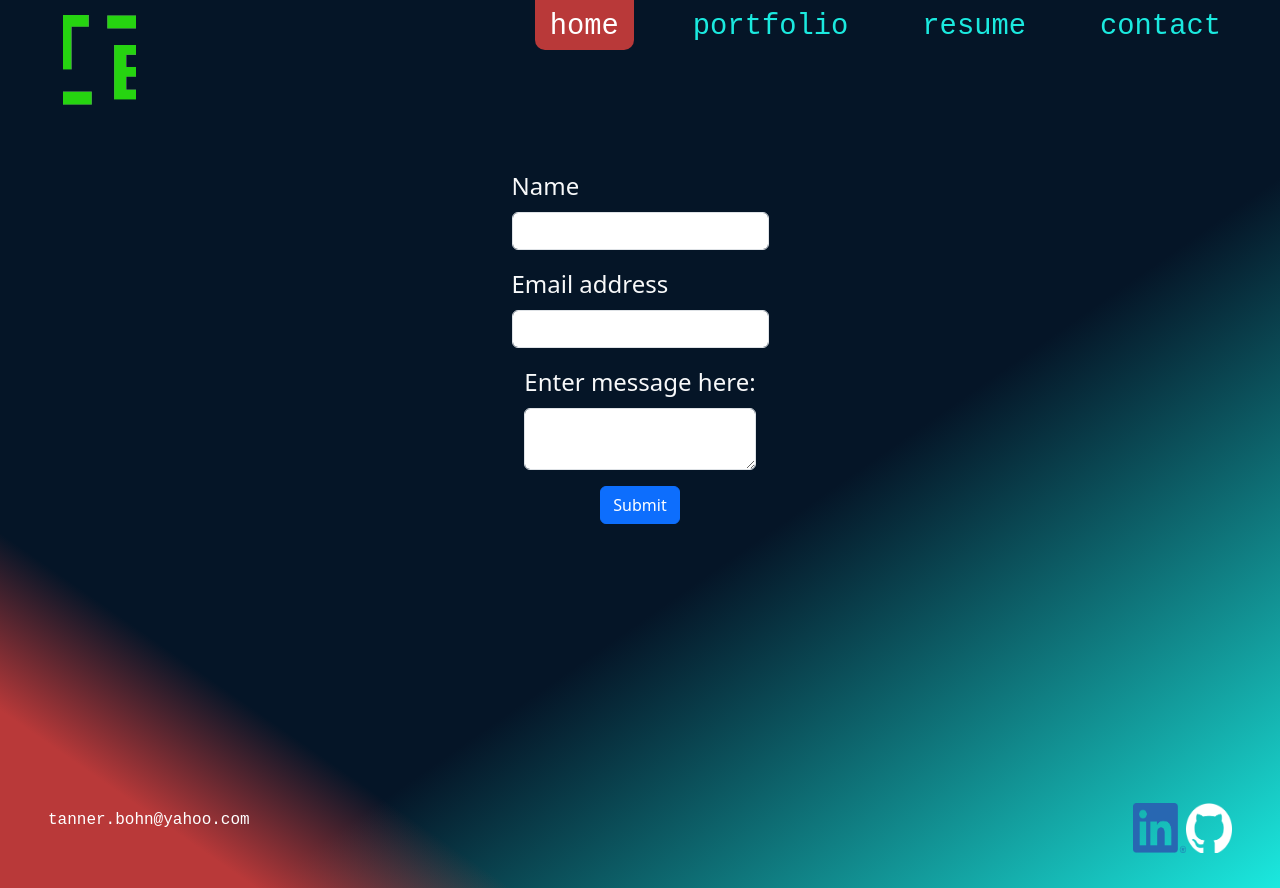
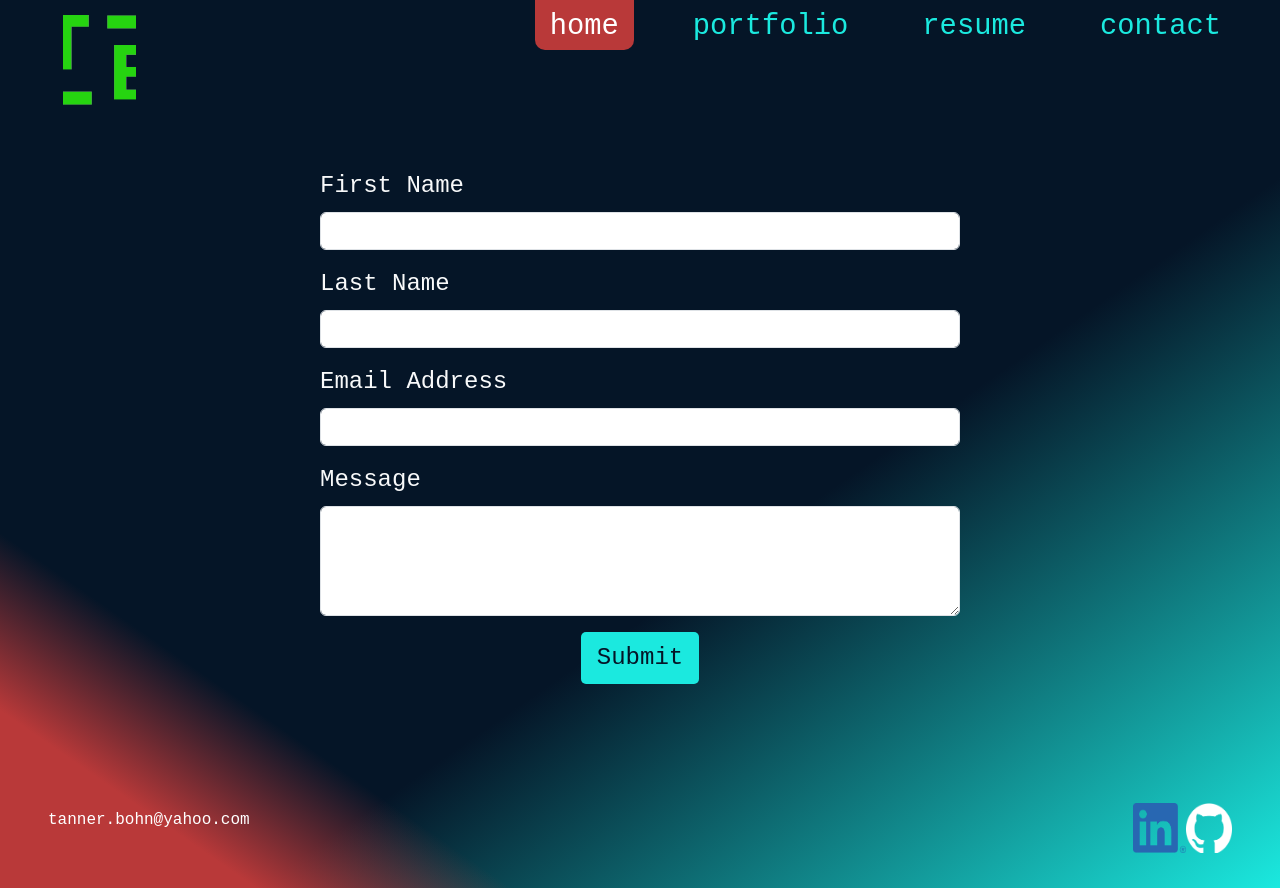
Before and after one commit to tbohn2/my_portfolio, a React (Vite) app: page /my_portfolio/contact in a window 1280 px wide. Built offline with nearby package versions, Linux system fonts and the light colour scheme; a web font is replaced by a local one.

Commit message:
Made contact page functional

```diff
--- a/src/components/pages/contact.jsx
+++ b/src/components/pages/contact.jsx
@@ -1,43 +1,84 @@
 import React, { useState } from 'react';
 import '../../styles/contact.css'
-// Imports function to compare e-mail imput with regex for e-mail
-import { validateEmail } from '../utils/validateEmail';
 
-// Exports function that returns contact page
 export default function Contact() {
-    // Uses react's useState to define email variable
-    const [email, setEmail] = useState('')
 
-    // Function to check if e-mail is valid or not
-    function checkEmail(email) {
-        // If e-mail is not valid, user is alerted
-        if (!validateEmail(email)) {
-            alert('Please enter valid e-mail')
+    const [loading, setLoading] = useState(false);
+    const [message, setMessage] = useState('');
+    const [error, setError] = useState('');
+    const [formState, setFormState] = useState(
+        {
+            FirstName: '',
+            LastName: '',
+            EmailAddress: '',
+            Message: ''
+        }
+    )
+
+    function handleInputChange(e) {
+        const { name, value } = e.target;
+        setFormState({ ...formState, [name]: value })
+    }
+
+    async function handleSubmit(e) {
+        e.preventDefault();
+        setLoading(true);
+        setError('');
+
+        try {
+            const response = await fetch('https://solidgroundaz.com/api/devEmail', {
+                method: 'POST',
+                headers: {
+                    'Content-Type': 'application/json'
+                },
+                body: JSON.stringify(formState)
+            })
+            const data = await response.json();
+            console.log('Success:', data);
+            setMessage('Message Sent Successfully')
+            setTimeout(() => {
+                setMessage('');
+            }, 5000);
+            setLoading(false);
+        }
+        catch (error) {
+            console.error('Error:', error);
+            setError('Message failed to send')
+            setLoading(false);
         }
     }
 
-    // Function to handle submit of form and check e-mail
-    function handleSubmit(e) {
-        e.preventDefault();
-        checkEmail(email)
-    }
+    const formArray = [
+        { 'label': 'First Name', 'name': 'FirstName', 'type': 'text' },
+        { 'label': 'Last Name', 'name': 'LastName', 'type': 'text' },
+        { 'label': 'Email Address', 'name': 'EmailAddress', 'type': 'email' },
+        { 'label': 'Message', 'name': 'Message', 'type': 'text' }
+    ]
 
     return (
-        <form className='myForm mt-5 d-flex flex-column col-12 align-items-center' onSubmit={handleSubmit}>
-            <div class="mb-3">
-                <label class="text-light form-label">Name</label>
-                <input type="text" class="form-control"></input>
-            </div>
-            <div class="mb-3">
-                <label class="text-light form-label">Email address</label>
-                {/* Sets e-mail var as value of target using useState hook */}
-                <input onChange={(e) => setEmail(e.target.value)} type="email" class="form-control email"></input>
-            </div>
-            <div class="mb-3">
-                <label class="text-light form-label">Enter message here:</label>
-                <textarea type="text" class="form-control"></textarea>
-            </div>
-            <button type="submit" class="btn btn-primary">Submit</button>
-        </form>
+        <div className='d-flex flex-column align-items-center'>
+            {message && <div className="alert alert-success text-center fade-in" role="alert">{message}</div>}
+            {error && <div className="alert alert-danger text-center fade-in" role="alert">{error}</div>}
+            <form className='myForm roboto mt-5 d-flex flex-column col-6 align-items-center' onSubmit={handleSubmit}>
+                {formArray.map((input, index) => {
+                    return (
+                        <div className="mb-3 col-12" key={index}>
+                            <label className="text-light form-label">{input.label}</label>
+                            {input.label === 'Message' ?
+                                <textarea name="Message" value={formState.Message} onChange={(e) => handleInputChange(e)} type="text" className="form-control" rows={4} required></textarea>
+                                :
+                                <input name={input.name} value={formState[input.name]} onChange={(e) => handleInputChange(e)} type={input.type} className="form-control" required></input>
+                            }
+                        </div>
+                    )
+                })}
+                {loading ?
+                    <div className="spinner-border text-light" role="status"></div>
+                    :
+                    <button type="submit" className="custom-btn">Submit</button>
+                }
+            </form>
+        </div>
+
     );
 }
--- a/src/styles/app.css
+++ b/src/styles/app.css
@@ -49,6 +49,21 @@ body {
     width: 100%;
 }
 
+.custom-btn {
+    background-color: var(--primary);
+    color: var(--dark);
+    border: none;
+    border-radius: 5px;
+    padding: 0.5rem 1rem;
+    font-size: 1.5rem;
+    cursor: pointer;
+    transition: background-color 0.3s;
+}
+
+.custom-btn:hover {
+    background-color: var(--secondary);
+}
+
 @keyframes fadeIn {
     from {
         opacity: 0;
--- a/src/styles/contact.css
+++ b/src/styles/contact.css
@@ -2,3 +2,10 @@
     height: 75vh;
     font-size: 150%;
 }
+
+.alert {
+    position: fixed !important;
+    top: 10% !important;
+    left: 50% !important;
+    transform: translateX(-50%) !important;
+}
```
